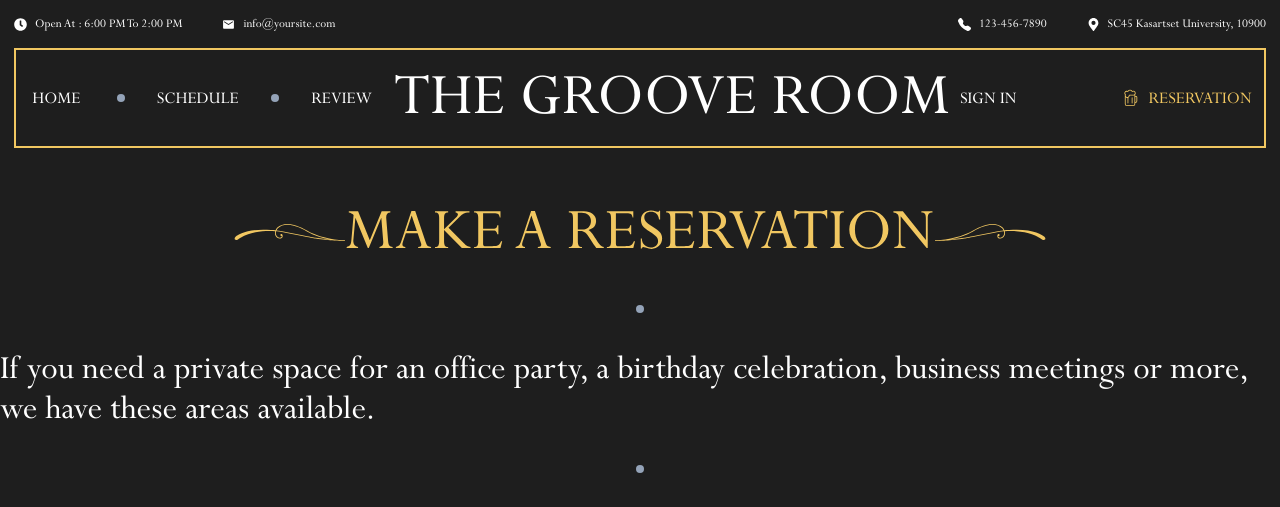
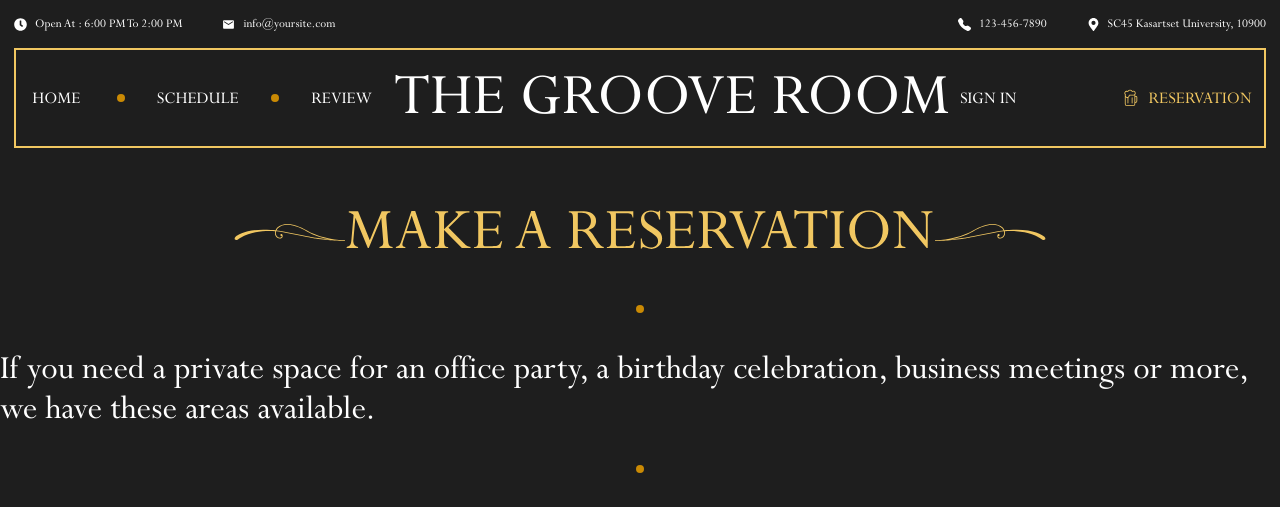
Before and after one commit to B1gdawg0/se-project-frontend, a Next.js app: page /reservation in a window 1280 px wide. Shown: the top 507 px of the page. Built offline with nearby package versions, Linux system fonts and the light colour scheme.

Commit message:
Navbar Routing and Change Dot color

```diff
--- a/src/app/components/dot_divider.jsx
+++ b/src/app/components/dot_divider.jsx
@@ -1,3 +1,3 @@
 export default function DotDivider() {
-    return <div className="w-2 h-2 bg-slate-400 rounded-full"> </div>
+    return <div className="w-2 h-2 bg-yellow-600 rounded-full"> </div>
 }
--- a/src/app/components/navbar.jsx
+++ b/src/app/components/navbar.jsx
@@ -66,12 +66,12 @@ export default function Navbar() {
         </div>
 
         {/* middle section */}
-        <div className="flex flex-row justify-center items-center text-white">
-          <div className="flex justify-center items-center text-[4rem]"> THE GROOVE ROOM</div>
-        </div>
+        <button onClick={() => router.push("/homepage")} className="flex flex-row justify-center text-[4rem] items-center text-white transition transform hover:scale-105">
+          THE GROOVE ROOM
+        </button>
         {/* third section */}
         <div className="flex flex-row justify-between w-[19rem] h-[6rem] text-white text-[1.125rem] ">
-          <div className="flex justify-center items-center hover:cursor-pointer hover:text-main"> SIGN IN </div>
+          <button onClick={() => router.push("/login")} className="flex justify-center items-center hover:cursor-pointer hover:text-main"> SIGN IN </button>
           <div className="flex flex-row  px-3 text-main transition-all  hover:bg-main hover:text-background hover:cursor-pointer  hover:text-[1.3rem]">
             <button className="flex flex-row gap-2 justify-center items-center" onClick={() => { router.push("/reservation") }}>
               <CiBeerMugFull className="w-[1.23rem] h-[1.23rem]" />
```
